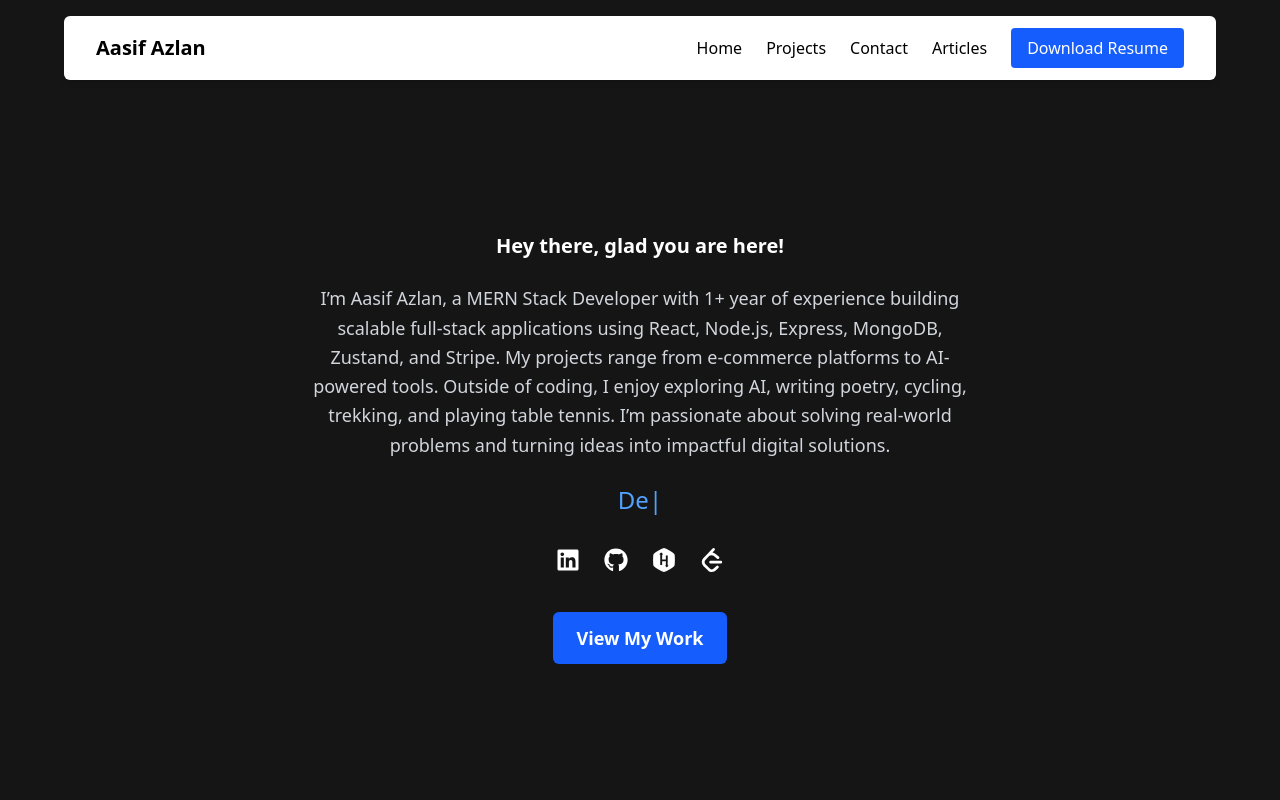
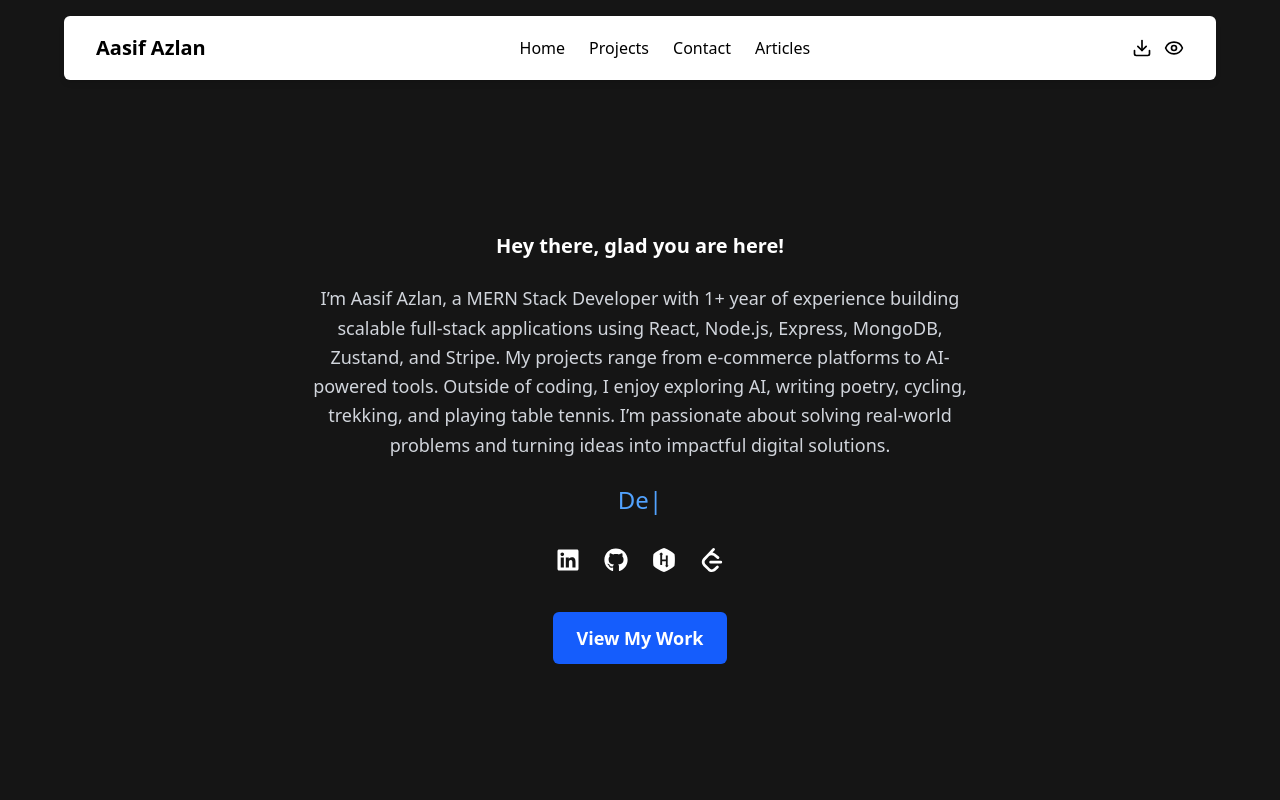
Before and after one commit to aasifazlan/aasifazlan-client, a React (Vite) app: page / in a window 1280 px wide. Shown: the top 800 px of the page. Built offline with nearby package versions, Linux system fonts and the light colour scheme.

Commit message:
NavResume

```diff
--- a/src/components/Navbar.jsx
+++ b/src/components/Navbar.jsx
@@ -1,5 +1,6 @@
 import React, { useState } from 'react';
 import { NavLink, useLocation, useNavigate } from 'react-router-dom';
+import { Download, Eye } from 'lucide-react'; // Lucide Icons
 
 const Navbar = () => {
   const [isOpen, setIsOpen] = useState(false);
@@ -19,7 +20,7 @@ const Navbar = () => {
         setTimeout(() => scrollToTop(), 100);
       }
     } else if (path.startsWith('#')) {
-      const sectionId = path.substring(1); // 'projects' or 'articles'
+      const sectionId = path.substring(1);
       if (location.pathname === '/') {
         const el = document.getElementById(sectionId);
         if (el) el.scrollIntoView({ behavior: 'smooth' });
@@ -48,6 +49,7 @@ const Navbar = () => {
     <nav className="fixed top-4 w-full z-50 flex justify-center">
       <div className="max-w-6xl w-full mx-auto bg-white backdrop-blur-md rounded-md shadow-md px-4 sm:px-6 lg:px-8">
         <div className="flex items-center justify-between h-16">
+          {/* Logo */}
           <button
             onClick={() => handleNavClick('/')}
             className="text-xl font-bold text-black hover:cursor-pointer"
@@ -55,6 +57,7 @@ const Navbar = () => {
             Aasif Azlan
           </button>
 
+          {/* Nav Links */}
           <div className="hidden md:flex space-x-6 items-center">
             {navLinks.map((link) =>
               link.path.startsWith('#') || link.path === '/' ? (
@@ -80,19 +83,34 @@ const Navbar = () => {
                 </NavLink>
               )
             )}
+          </div>
+
+          {/* Icons: Download + View Resume */}
+          <div className="flex space-x-3 items-center ml-2">
             <a
               href="/resume.pdf"
               download
-              className="bg-blue-600 text-white px-4 py-2 rounded hover:bg-blue-700 transition duration-300"
+              title="Download Resume"
+              className="text-black hover:text-blue-600 transition"
             >
-              Download Resume
+              <Download className="w-5 h-5" />
+            </a>
+            <a
+              href="/resume.pdf"
+              target="_blank"
+              rel="noopener noreferrer"
+              title="See Resume"
+              className="text-black hover:text-blue-600 transition"
+            >
+              <Eye className="w-5 h-5" />
             </a>
           </div>
 
+          {/* Mobile Toggle */}
           <div className="md:hidden">
             <button
               onClick={() => setIsOpen(!isOpen)}
-              className="text-black focus:outline-none"
+              className="text-black focus:outline-none ml-2"
             >
               <svg
                 className="w-6 h-6"
@@ -120,6 +138,7 @@ const Navbar = () => {
           </div>
         </div>
 
+        {/* Mobile Dropdown */}
         {isOpen && (
           <div className="md:hidden bg-white rounded-b-md shadow-inner py-2">
             {navLinks.map((link) =>
@@ -146,13 +165,6 @@ const Navbar = () => {
                 </NavLink>
               )
             )}
-            <a
-              href="/resume.pdf"
-              download
-              className="block text-center mt-2 text-white bg-blue-600 px-4 py-2 rounded hover:bg-blue-700 transition"
-            >
-              Download Resume
-            </a>
           </div>
         )}
       </div>
```
